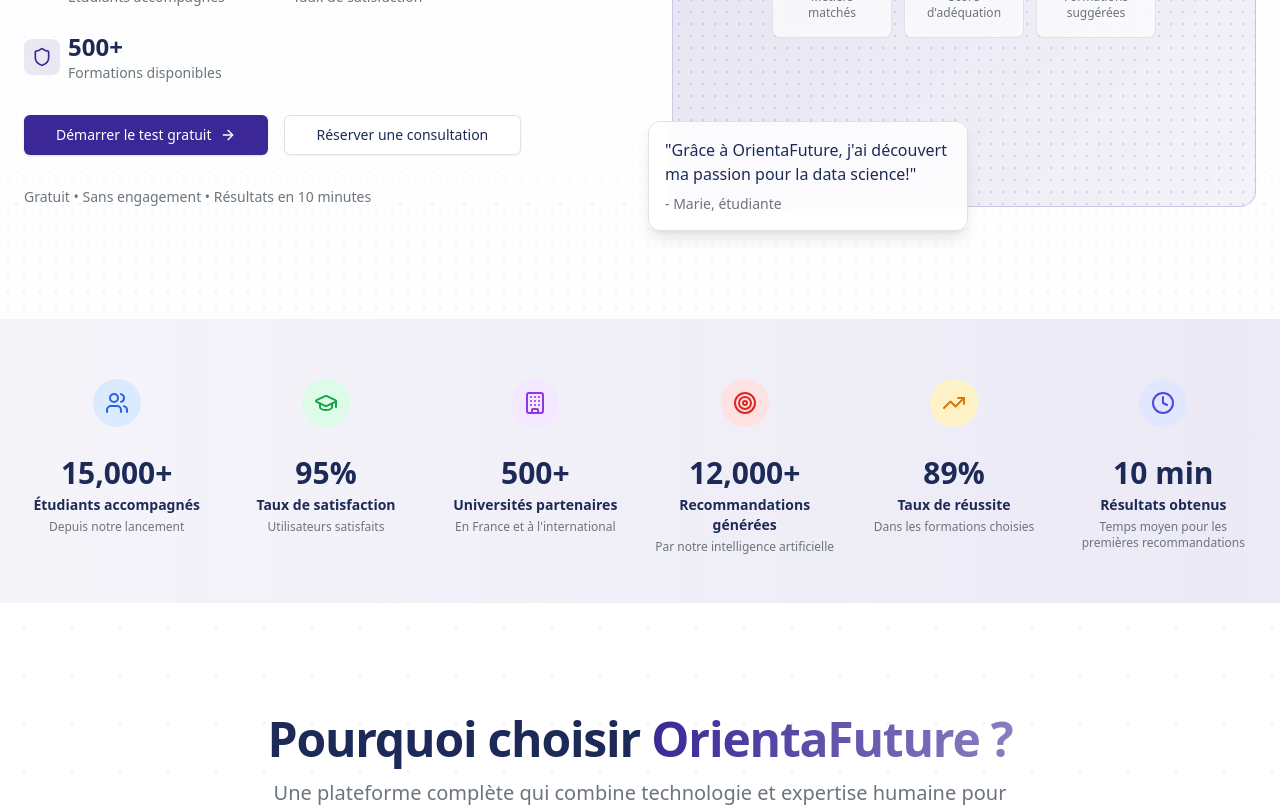
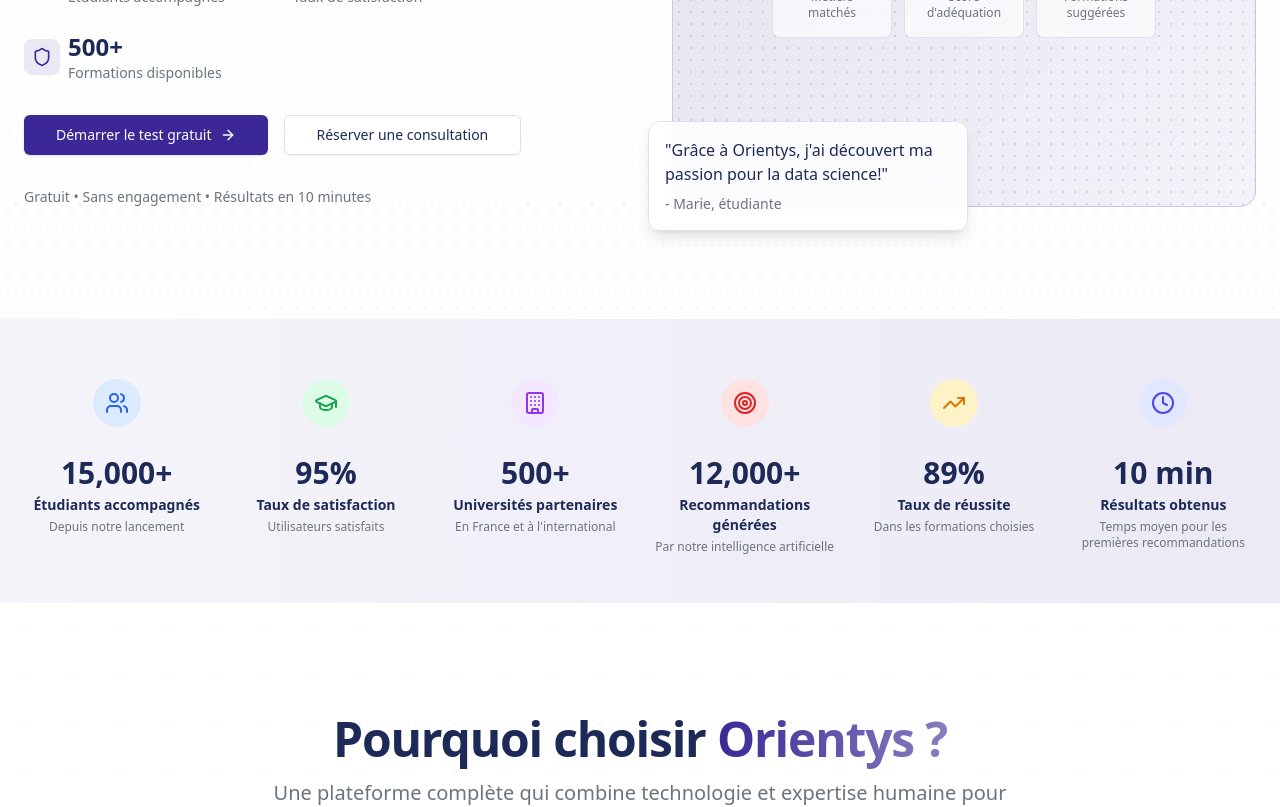
Before and after one commit to bobwuren/orychat, a Next.js app: page / in a window 1280 px wide. Shown: the part 580-1387 px from the top of the page. Built offline with nearby package versions, Linux system fonts and the light colour scheme.

Commit message:
fix: update references from OrientaFuture to Orientys and adjust dev script port

```diff
--- a/components/home/cta-section.tsx
+++ b/components/home/cta-section.tsx
@@ -113,7 +113,7 @@
               <p className="text-muted-foreground italic mb-4">
                 "En 15 minutes, j'ai découvert des métiers que je ne connaissais
                 même pas. Aujourd'hui, je suis en école d'ingénieurs grâce à
-                OrientaFuture !"
+                Orientys !"
               </p>
               <div className="flex items-center justify-between">
                 <div>
--- a/components/home/features-section.tsx
+++ b/components/home/features-section.tsx
@@ -77,7 +77,7 @@
           <h2 className="text-3xl font-bold tracking-tight sm:text-4xl md:text-5xl mb-4">
             Pourquoi choisir{" "}
             <span className="bg-gradient-to-r from-primary to-primary/60 bg-clip-text text-transparent">
-              OrientaFuture ?
+              Orientys ?
             </span>
           </h2>
           <p className="text-xl text-muted-foreground">
--- a/components/home/hero-section.tsx
+++ b/components/home/hero-section.tsx
@@ -176,7 +176,7 @@
             <div className="absolute -bottom-6 -left-6 hidden lg:block">
               <div className="rounded-xl bg-background/80 p-4 shadow-lg border backdrop-blur-sm max-w-xs">
                 <p className="font-medium">
-                  "Grâce à OrientaFuture, j'ai découvert ma passion pour la data
+                  "Grâce à Orientys, j'ai découvert ma passion pour la data
                   science!"
                 </p>
                 <p className="text-sm text-muted-foreground mt-2">
--- a/components/home/testimonials-section.tsx
+++ b/components/home/testimonials-section.tsx
@@ -18,7 +18,7 @@
     role: "Étudiante en Data Science",
     avatar: "MD",
     quote:
-      "Grâce à OrientaFuture, j'ai découvert la data science alors que je pensais m'orienter vers le marketing. Aujourd'hui, je suis en master et j'ai déjà une alternance chez Google !",
+      "Grâce à Orientys, j'ai découvert la data science alors que je pensais m'orienter vers le marketing. Aujourd'hui, je suis en master et j'ai déjà une alternance chez Google !",
     rating: 5,
     before: "Étudiante indécise",
     after: "Data Scientist en formation",
--- a/package.json
+++ b/package.json
@@ -3,7 +3,7 @@
   "version": "0.1.0",
   "private": true,
   "scripts": {
-    "dev": "next dev",
+    "dev": "next dev --port 3002",
     "build": "next build",
     "start": "next start",
     "lint": "eslint"
```
Also changed, not shown: 1 other file (tests, documents, lock files or other folders).
